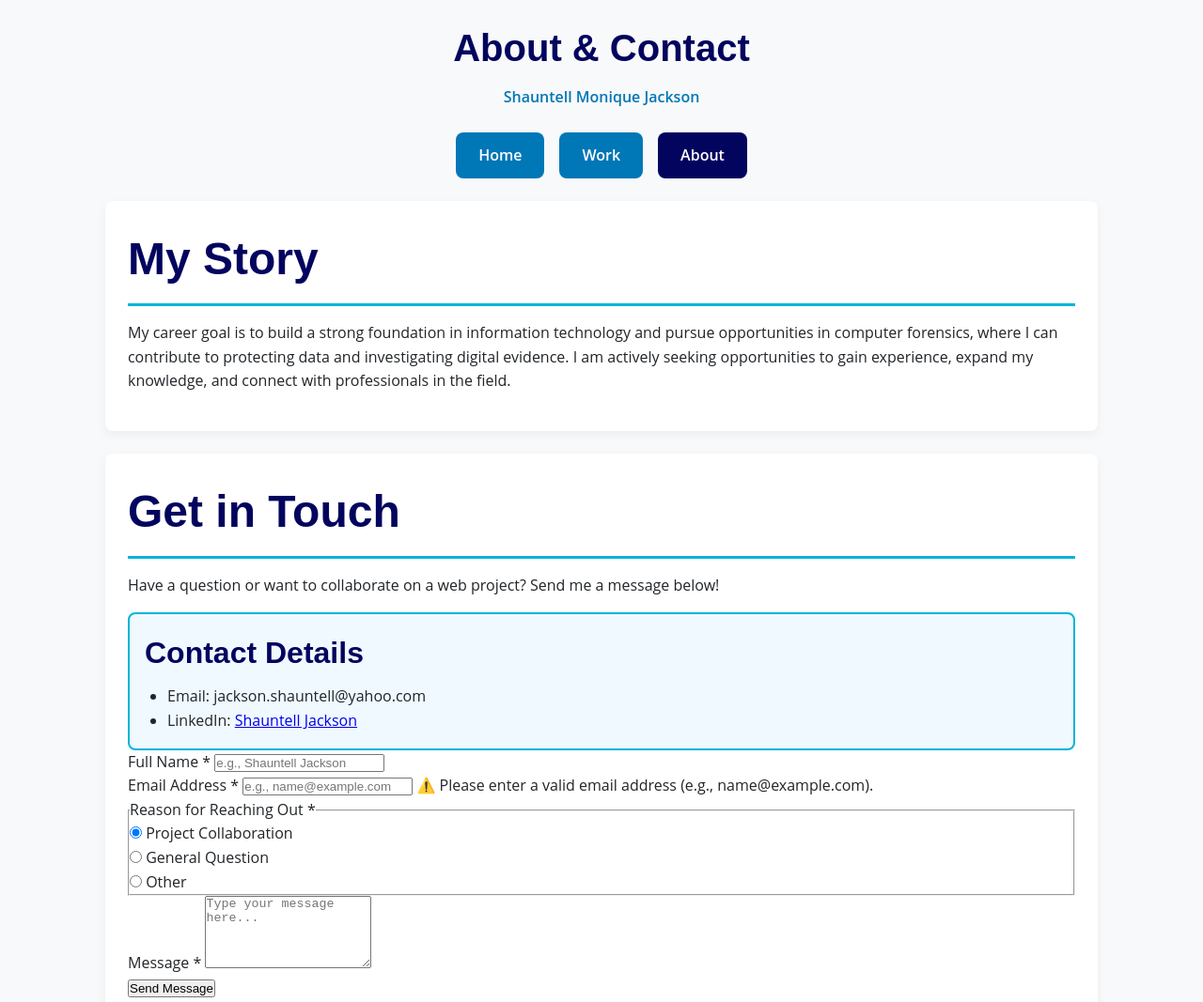
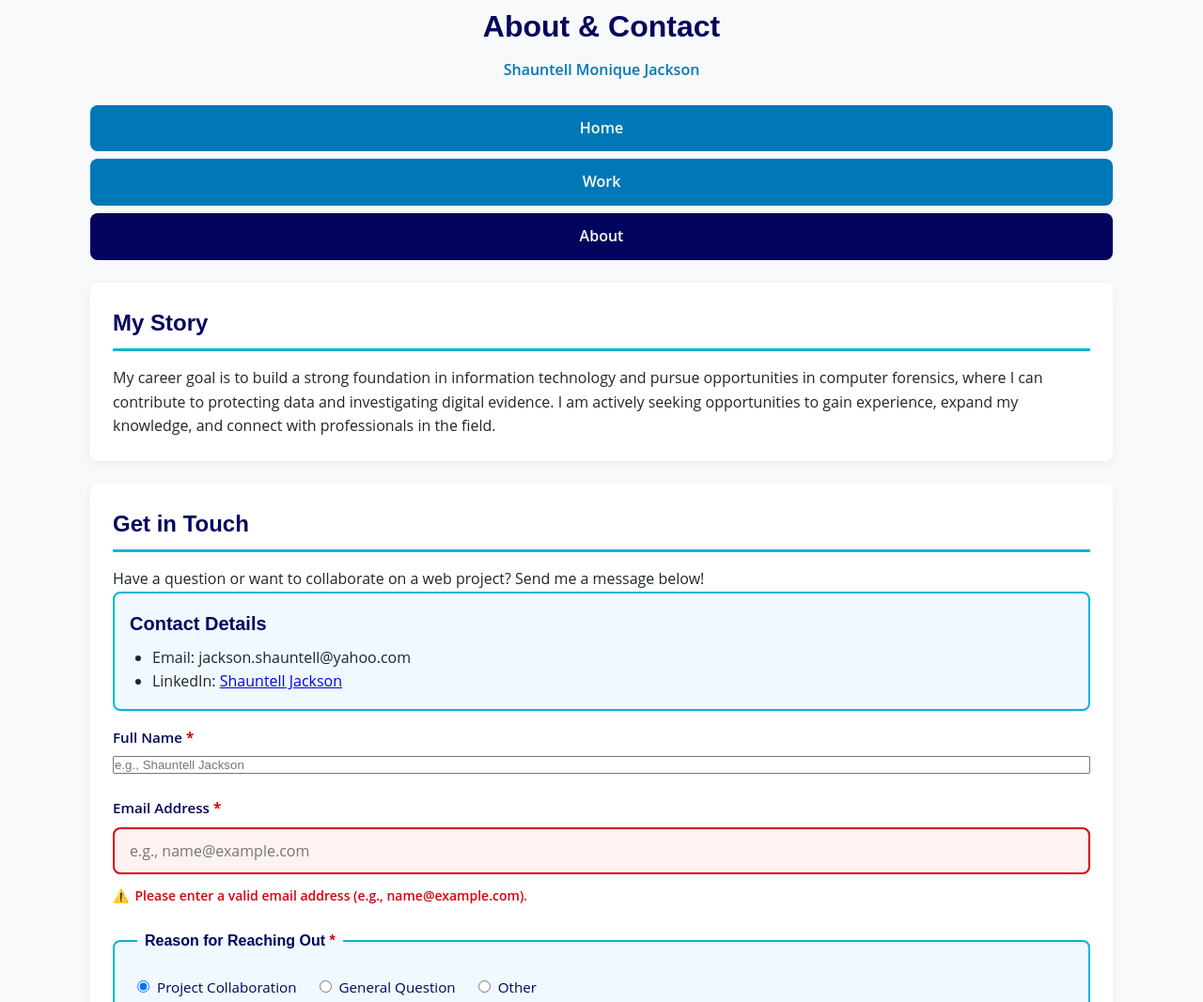
Before and after one commit to Sbdiva11/Shauntell-Project, a plain HTML site: page about.html in a window 1280 px wide. Shown: the part 13-1080 px from the top of the page at 94% size. Drawn offline with Linux system fonts and the light colour scheme; a web font is replaced by a local one.

Commit message:
Refactor CSS styles for better layout and readability

```diff
--- a/style.css
+++ b/style.css
@@ -1,10 +1,3 @@
-
-* {
-    box-sizing: border-box;
-    margin: 0;
-    padding: 0;
-}
-
 body {
     font-family: 'Open Sans', sans-serif;
     font-size: 16px;
@@ -16,44 +9,74 @@ body {
 }
 
 h1, h2, h3 {
-    font-family: "Road Rage", sans-serif;
+    font-family: 'Montserrat', sans-serif;
     color: #03045e;
 }
 
 h1 {
-    font-size: 4rem;
+    font-size: 2rem;
     margin-bottom: 8px;
 }
 
 h2 {
-    font-size: 3rem;
+    font-size: 1.5rem;
     border-bottom: 3px solid #00b4d8;
+
+
     padding-bottom: 8px;
     margin-bottom: 16px;
-}
-
-h3 {
-    font-size: 2rem;
-    margin-bottom: 8px;
-}
-
-p {
-    margin-bottom: 16px;
-}
-
-img {
-    max-width: 100%;
-    height: auto;
-    border-radius: 8px;
-    display: block;
 }
 
 section {
     background-color: #ffffff;
     padding: 24px;
+
     margin-bottom: 24px;
+
     border-radius: 8px;
     box-shadow: 0 4px 12px rgba(0, 0, 0, 0.05);
+}
+
+nav ul {
+    list-style: none;
+    display: flex;
+    flex-direction: column;
+    gap: 8px;
+    margin-bottom: 24px;
+}
+
+nav a {
+    display: block;
+    background-color: #0077b6;
+    color: #ffffff;
+    text-decoration: none;
+    padding: 12px 16px;
+    text-align: center;
+    border-radius: 8px;
+    font-weight: 600;
+    transition: background-color 0.2s ease;
+}
+
+nav a:hover,
+nav a.active {
+    background-color: #03045e;
+}
+
+.project-card {
+    background-color: #f0f9ff;
+    border: 2px solid #00b4d8;
+    padding: 16px;
+    border-radius: 8px;
+}
+
+.project-card h3 {
+    font-size: 1.25rem;
+    margin-bottom: 8px;
+}
+
+.project-highlights {
+    margin-left: 24px;
+    margin-top: 8px;
 }
 
 footer {
@@ -63,10 +86,6 @@ footer {
     color: #ffffff;
     border-radius: 8px;
     margin-top: 32px;
-}
-
-footer p {
-    margin-bottom: 0;
 }
 
 #main-header {
@@ -123,13 +142,8 @@ nav a.active {
 }
 
 @media (min-width: 768px) {
-
     body {
         padding: 24px;
-    }
-
-    h1 {
-        font-size: 2.5rem;
     }
 
     nav ul {
@@ -138,14 +152,21 @@ nav a.active {
         gap: 16px;
     }
 
-    nav a {
-        padding: 12px 24px;
-    }
-
     #welcome {
+        display: flex;
         flex-direction: row;
         align-items: center;
         justify-content: space-between;
+        gap: 24px;
+    }
+
+    h1 {
+        font-size: 2.5rem;
+    }
+
+
+    nav a {
+        padding: 12px 24px;
     }
 
     .welcome-text {
@@ -158,12 +179,10 @@ nav a.active {
 }
 
 @media (min-width: 1200px) {
-
     body {
         max-width: 1120px;
         margin: 0 auto;
         padding: 32px;
-
     }
 
     .work-grid {
@@ -172,9 +191,232 @@ nav a.active {
         gap: 24px;
     }
 }
-
 .road-rage-regular {
   font-family: "Road Rage", sans-serif;
   font-weight: 400;
   font-style: normal;
 }
+
+* {
+    box-sizing: border-box;
+    margin: 0;
+    padding: 0;
+}
+
+body {
+    font-family: 'Open Sans', sans-serif;
+    font-size: 16px;
+    line-height: 1.6;
+    background-color: #f8f9fa;
+    color: #212529;
+    padding: 16px;
+    overflow-x: hidden;
+}
+
+h1, h2, h3 {
+    font-family: 'Montserrat', sans-serif;
+    color: #03045e;
+}
+
+h1 {
+    font-size: 2rem;
+    margin-bottom: 8px;
+}
+
+h2 {
+    font-size: 1.5rem;
+    border-bottom: 3px solid #00b4d8;
+
+
+    padding-bottom: 8px;
+    margin-bottom: 16px;
+}
+
+section {
+    background-color: #ffffff;
+    padding: 24px;
+
+    margin-bottom: 24px;
+
+    border-radius: 8px;
+    box-shadow: 0 4px 12px rgba(0, 0, 0, 0.05);
+}
+
+nav ul {
+    list-style: none;
+    display: flex;
+    flex-direction: column;
+    gap: 8px;
+    margin-bottom: 24px;
+}
+
+nav a {
+    display: block;
+    background-color: #0077b6;
+    color: #ffffff;
+    text-decoration: none;
+    padding: 12px 16px;
+    text-align: center;
+    border-radius: 8px;
+    font-weight: 600;
+    transition: background-color 0.2s ease;
+}
+
+nav a:hover,
+nav a.active {
+    background-color: #03045e;
+}
+
+.project-card {
+    background-color: #f0f9ff;
+    border: 2px solid #00b4d8;
+    padding: 16px;
+    border-radius: 8px;
+}
+
+.project-card h3 {
+    font-size: 1.25rem;
+    margin-bottom: 8px;
+}
+
+.project-highlights {
+    margin-left: 24px;
+    margin-top: 8px;
+}
+
+footer {
+    text-align: center;
+    padding: 24px;
+    background-color: #03045e;
+    color: #ffffff;
+    border-radius: 8px;
+    margin-top: 32px;
+}
+
+.contact-form {
+    display: flex;
+    flex-direction: column;
+    gap: 24px;
+    margin-top: 16px;
+}
+
+.form-group {
+    display: flex;
+    flex-direction: column;
+    gap: 8px;
+}
+
+label {
+    font-weight: 600;
+    color: #03045e;
+    font-size: 0.95rem;
+}
+
+.required-asterisk {
+    color: #d8000c;
+    font-weight: bold;
+}
+
+input[type="text"],
+input[type="email"],
+textarea {
+    width: 100%;
+    padding: 12px 16px;
+    font-family: 'Open Sans', sans-serif;
+    font-size: 1rem;
+    color: #212529;
+    background-color: #ffffff;
+    border: 2px solid #b0bec5;
+    border-radius: 8px;
+    transition: border-color 0.2s ease, box-shadow 0.2s ease;
+}
+
+input:focus,
+textarea:focus {
+    outline: none;
+    border-color: #0077b6;
+    box-shadow: 0 0 0 3px rgba(0, 119, 182, 0.25);
+}
+
+.form-fieldset {
+    border: 2px solid #00b4d8;
+    background-color: #f0f9ff;
+    padding: 16px 24px;
+    border-radius: 8px;
+}
+
+legend {
+    font-family: 'Montserrat', sans-serif;
+    font-weight: 700;
+    color: #03045e;
+    padding: 0 8px;
+}
+
+.radio-group {
+    display: flex;
+    flex-direction: column;
+    gap: 8px;
+    margin-top: 8px;
+}
+
+.radio-option {
+    display: flex;
+    align-items: center;
+    gap: 8px;
+}
+
+.radio-option label {
+    font-weight: 400;
+}
+
+.form-group.is-invalid input,
+.form-group.is-invalid textarea,
+input[aria-invalid="true"] {
+    border-color: #d8000c;
+    background-color: #fff2f2;
+}
+
+.form-group.is-invalid input:focus,
+input[aria-invalid="true"]:focus {
+    box-shadow: 0 0 0 3px rgba(216, 0, 12, 0.25);
+}
+
+.error-message {
+    display: flex;
+    align-items: center;
+    gap: 6px;
+    color: #d8000c;
+    font-size: 0.875rem;
+    font-weight: 600;
+    margin-top: 4px;
+}
+
+.submit-btn {
+    align-self: flex-start;
+    background-color: #0077b6;
+    color: #ffffff;
+    font-family: 'Montserrat', sans-serif;
+    font-weight: 700;
+    font-size: 1rem;
+    padding: 14px 28px;
+    border: none;
+    border-radius: 8px;
+    cursor: pointer;
+    transition: background-color 0.2s ease, transform 0.1s ease;
+}
+
+.submit-btn:hover {
+    background-color: #03045e;
+}
+
+.submit-btn:focus {
+    outline: none;
+    box-shadow: 0 0 0 3px rgba(3, 4, 94, 0.4);
+}
+
+@media (min-width: 768px) {
+    .radio-group {
+        flex-direction: row;
+        gap: 24px;
+    }
+}
```
